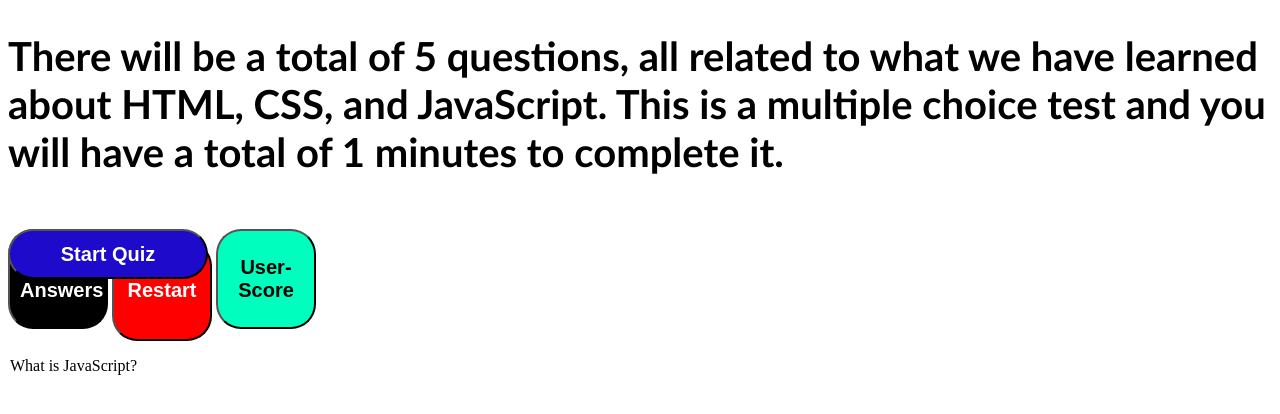
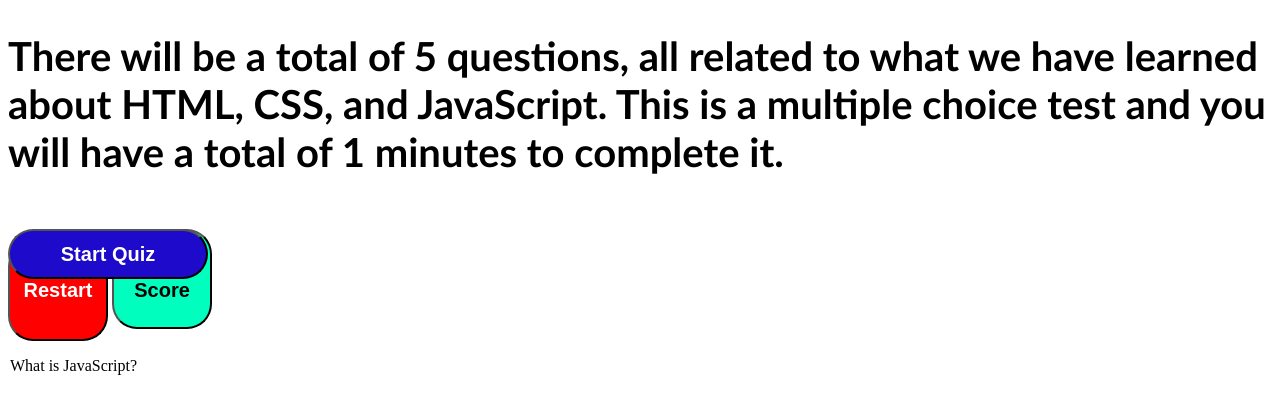
Before and after one commit to ambmeals/Web-API-Code-Quiz, a plain HTML site: page index.html in a window 1280 px wide. Shown: the part 182-596 px from the top of the page. Drawn offline with Linux system fonts and the light colour scheme; files whose address does not match are found by name.

Commit message:
Got Rid of Submit button/Fix Js in html

```diff
--- a/index.html
+++ b/index.html
@@ -19,7 +19,6 @@
     <button id="start" class="btn">Start Quiz</button>
     <div id="Score" class="Score"></div>
 
-    <button id="submit" class="btn2">Submit Answers</button>
     <button id="restart" class="btn3">Restart</button>
     <button id="score" class="btn4">User-Score</button>
 
@@ -73,6 +72,5 @@
                   <input type="radio" name="q5" value="d"> 4. All of the above
                 </fieldset> -->
 
-  <script src="C:\Users\Ashar\bootcamp\Module Challenges\Web API Code Quiz\node.js"></script>
-</body>
+  <script src="./node.js"></script>
 </html>
--- a/style.css
+++ b/style.css
@@ -46,19 +46,7 @@ color: black;
   padding: 10px;
 }
 
-/*Submit Answers Button*/
 
-.btn2 {
-  font-family: Arial, Helvetica, sans-serif;
-  background-color: rgb(0, 0, 0);
-  color: rgb(255, 255, 255);
-  font-weight: 700;
-  font-size: 20px;
-  border-radius: 25px;
-  width: 100px;
-  height: 100px;
-  padding: 10px;
-}
 /*Restart Button*/
 .btn3 {
   font-family: Arial, Helvetica, sans-serif;
```
